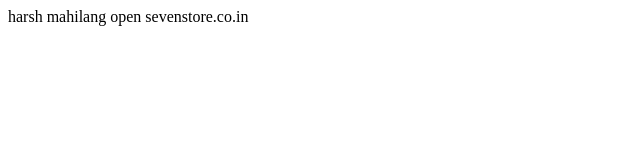
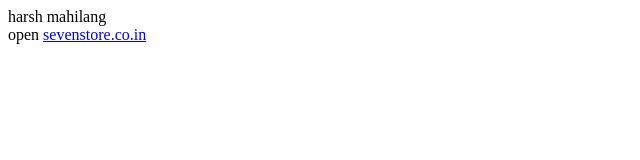
Before and after one commit to harshmahilang7/my_portfolio, a plain HTML site: page index.html in a window 1280 px wide. Shown: the whole page, without its empty margins (0-640 px from the left). Drawn offline with Linux system fonts and the light colour scheme.

Commit message:
Update index.html

```diff
--- a/index.html
+++ b/index.html
@@ -6,7 +6,7 @@
     <title>harsh mahilang</title>
 </head>
 <body>
-    harsh mahilang
-    open sevenstore.co.in
+    harsh mahilang<br>
+    open <a href="sevenstore.co.in">sevenstore.co.in</a>
 </body>
 </html>
```
